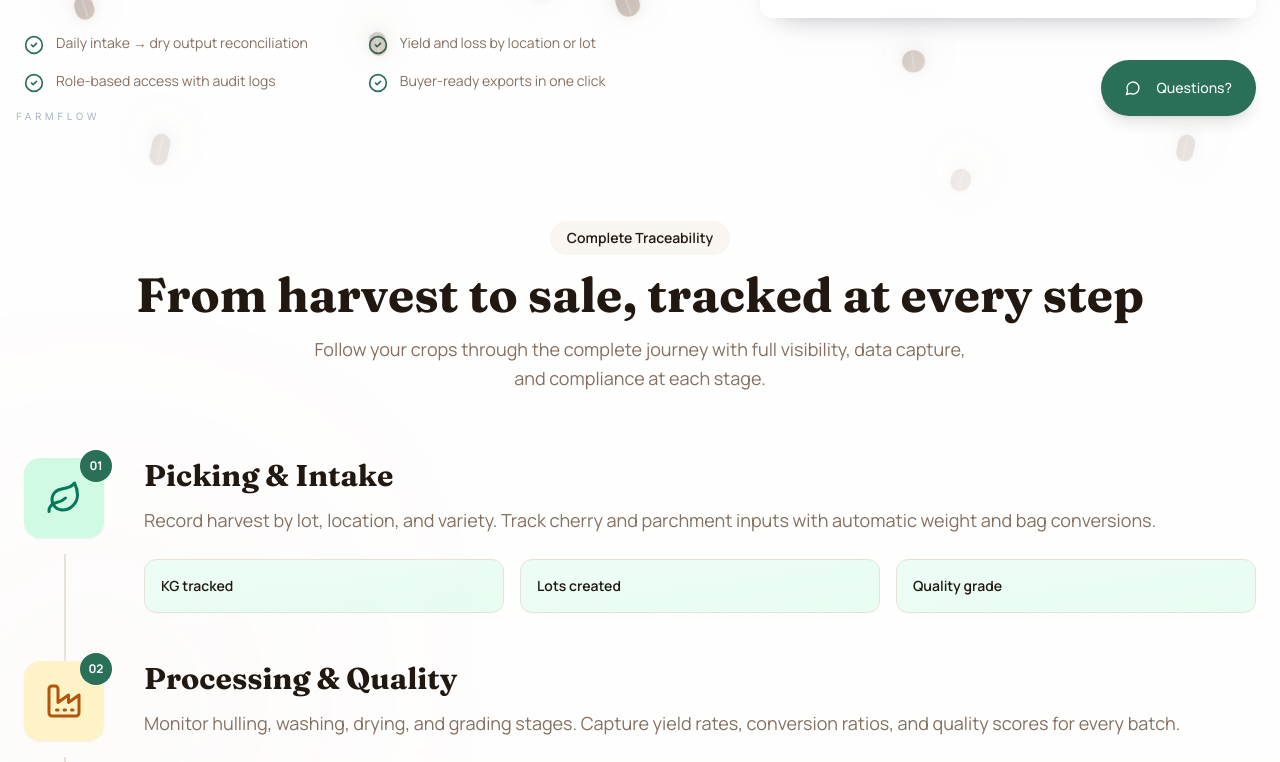
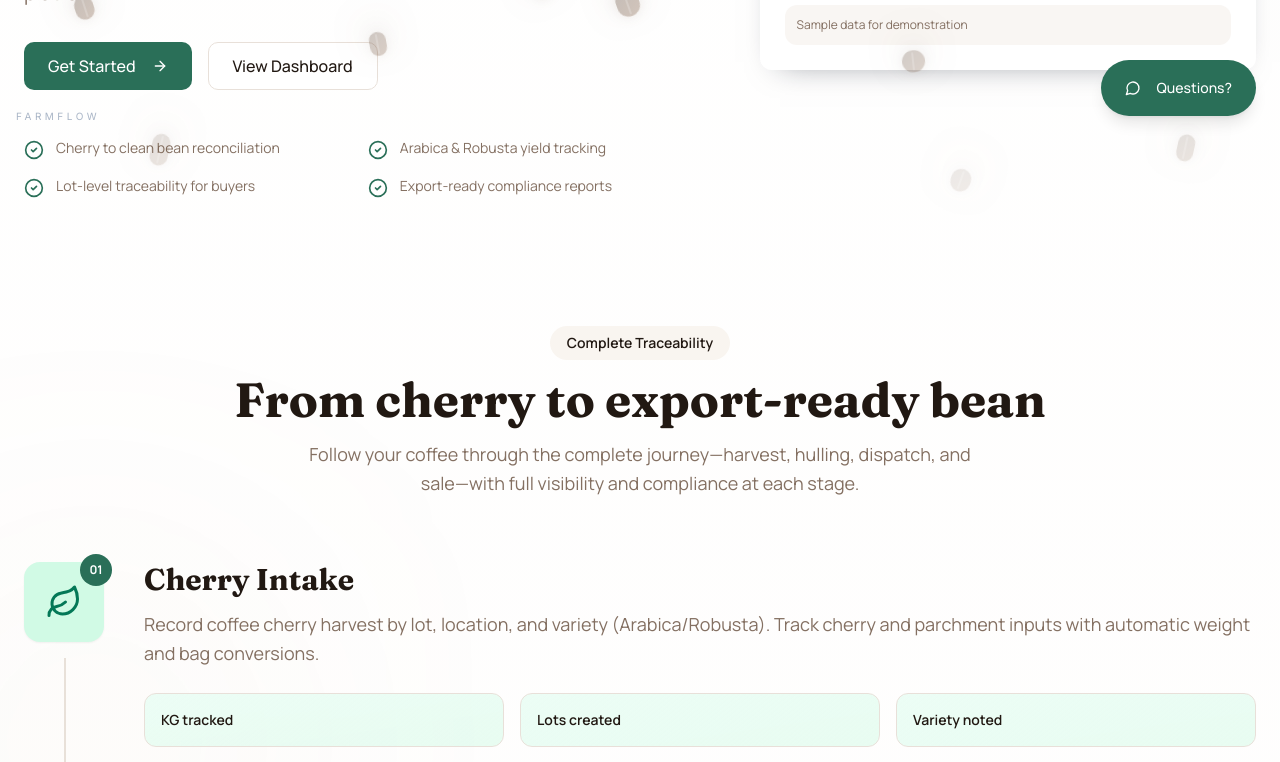
Before and after one commit to niksr4/farmflow, a Next.js app: page / in a window 1280 px wide. Shown: the part 660-1422 px from the top of the page. Built offline with nearby package versions, Linux system fonts and the light colour scheme.

Commit message:
feat: refocus landing page on coffee with future crop mentions
Update hero, journey steps, and features to coffee-centric focus
Add note for future crop modules.

Co-authored-by: nikhilc <208674282+niksr4@users.noreply.github.com>

```diff
--- a/components/landing-page.tsx
+++ b/components/landing-page.tsx
@@ -14,23 +14,23 @@ const body = Manrope({ subsets: ["latin"], weight: ["400", "500", "600", "700"]
 const JOURNEY_STEPS = [
   {
     step: "01",
-    title: "Picking & Intake",
-    description: "Record harvest by lot, location, and variety. Track cherry and parchment inputs with automatic weight and bag conversions.",
+    title: "Cherry Intake",
+    description: "Record coffee cherry harvest by lot, location, and variety (Arabica/Robusta). Track cherry and parchment inputs with automatic weight and bag conversions.",
     icon: Leaf,
     color: "from-emerald-50 to-emerald-100/50",
     iconBg: "bg-emerald-100",
     iconColor: "text-emerald-700",
-    metrics: ["KG tracked", "Lots created", "Quality grade"],
+    metrics: ["KG tracked", "Lots created", "Variety noted"],
   },
   {
     step: "02",
-    title: "Processing & Quality",
-    description: "Monitor hulling, washing, drying, and grading stages. Capture yield rates, conversion ratios, and quality scores for every batch.",
+    title: "Hulling & Grading",
+    description: "Monitor coffee processing through hulling, washing, drying, and grading. Capture parchment-to-clean bean yields, conversion ratios, and quality scores for every batch.",
     icon: Factory,
     color: "from-amber-50 to-amber-100/50",
     iconBg: "bg-amber-100",
     iconColor: "text-amber-700",
-    metrics: ["Yield %", "Loss tracking", "Processing stage"],
+    metrics: ["Yield %", "Grade assigned", "Processing loss"],
   },
   {
     step: "03",
@@ -56,32 +56,32 @@ const JOURNEY_STEPS = [
 
 const HIGHLIGHTS = [
   {
-    title: "Lot-to-Buyer Traceability",
-    description: "Every KG and bag is linked from intake to dispatch with a clean audit trail.",
+    title: "Complete Coffee Traceability",
+    description: "Track every KG from cherry intake to clean bean dispatch with a verifiable audit trail for buyers.",
     icon: Shield,
   },
   {
-    title: "Inventory & Loss Control",
-    description: "Live stock, movement history, and loss signals across every location.",
+    title: "Arabica & Robusta Management",
+    description: "Separate tracking for varieties with cherry, parchment, and clean bean stock across locations.",
     icon: Leaf,
   },
   {
-    title: "Processing Yield Clarity",
-    description: "Track parchment vs cherry yields and spot conversion drops early.",
+    title: "Hulling & Yield Precision",
+    description: "Monitor parchment-to-clean bean conversion rates and spot processing losses by lot and stage.",
     icon: Sparkles,
   },
   {
-    title: "Dispatch + Sales Reconciliation",
-    description: "Know what left the gate, what arrived, and what is still available.",
+    title: "Dispatch & Export Records",
+    description: "Generate buyer-ready dispatch notes with bag counts, weights, and delivery confirmation.",
     icon: Truck,
   },
 ]
 
 const BULLETS = [
-  "Daily intake → dry output reconciliation",
-  "Yield and loss by location or lot",
-  "Role-based access with audit logs",
-  "Buyer-ready exports in one click",
+  "Cherry to clean bean reconciliation",
+  "Arabica & Robusta yield tracking",
+  "Lot-level traceability for buyers",
+  "Export-ready compliance reports",
 ]
 
 const CONTROL_SIGNALS = [
@@ -139,8 +139,8 @@ const PRICING_TIERS = [
   {
     name: "Operations",
     price: "₹18,900",
-    description: "Add dispatch + sales reconciliation for commercial scale.",
-    modules: ["Core +", "Dispatch", "Sales", "Rainfall", "Pepper"],
+    description: "Add dispatch + sales reconciliation for commercial coffee estates.",
+    modules: ["Core +", "Dispatch", "Sales", "Rainfall", "Labor Tracking"],
     highlight: "Most popular",
   },
   {
@@ -157,7 +157,7 @@ const CHATBOT_FAQS = [
     id: "capabilities",
     question: "What can FarmFlow track?",
     answer:
-      "Inventory, processing, dispatch, sales, labor, and audits across locations. It supports Arabica/Robusta, parchment/cherry outputs, and KG ↔ bag conversion.",
+      "Coffee inventory, hulling/processing, dispatch, sales, labor, and audits across locations. Full support for Arabica/Robusta varieties, cherry/parchment/clean bean stages, and KG ↔ bag conversion.",
   },
   {
     id: "pricing",
@@ -393,13 +393,13 @@ export default function LandingPage() {
           <section className="mx-auto mt-16 w-full max-w-7xl grid gap-16 lg:grid-cols-[1.15fr_0.85fr] items-center sm:mt-24">
             <div className="space-y-8 rise-in">
               <Badge variant="secondary" className="text-sm px-4 py-1.5 font-medium">
-                Farm Operations Platform
+                Coffee Estate Operations Platform
               </Badge>
               <h1 className={`${display.className} text-5xl md:text-7xl font-bold leading-[1.1] text-balance`}>
-                Track every kilogram from field to buyer
+                Track every kilogram of coffee from cherry to buyer
               </h1>
               <p className="text-xl leading-relaxed text-muted-foreground">
-                Complete traceability for specialty crops. From harvest intake through processing, dispatch, and final sale—all in one unified platform.
+                Complete traceability for Arabica and Robusta estates. From harvest intake through hulling, grading, dispatch, and final sale—all in one unified platform.
               </p>
               <div className="flex flex-wrap items-center gap-4">
                 <Button size="lg" asChild className="h-12 px-6 text-base">
@@ -457,10 +457,10 @@ export default function LandingPage() {
                 Complete Traceability
               </Badge>
               <h2 className={`${display.className} text-4xl md:text-5xl font-bold text-balance`}>
-                From harvest to sale, tracked at every step
+                From cherry to export-ready bean
               </h2>
               <p className="text-lg text-muted-foreground max-w-2xl mx-auto leading-relaxed">
-                Follow your crops through the complete journey with full visibility, data capture, and compliance at each stage.
+                Follow your coffee through the complete journey—harvest, hulling, dispatch, and sale—with full visibility and compliance at each stage.
               </p>
             </div>
 
@@ -569,9 +569,9 @@ export default function LandingPage() {
 
         <section id="features" className="mx-auto mt-32 w-full max-w-7xl space-y-12 scroll-mt-24">
           <div className="text-center space-y-4">
-            <h2 className={`${display.className} text-4xl md:text-5xl font-bold`}>Powerful features for modern estates</h2>
+            <h2 className={`${display.className} text-4xl md:text-5xl font-bold`}>Built for coffee estate operations</h2>
             <p className="text-lg text-muted-foreground max-w-2xl mx-auto">
-              Built for operations, compliance, and complete buyer transparency
+              Everything you need for coffee processing, compliance, and buyer transparency
             </p>
           </div>
           <div className="grid gap-6 md:grid-cols-2">
@@ -781,7 +781,7 @@ export default function LandingPage() {
                 <p className="text-base font-bold">FarmFlow</p>
               </div>
               <p className="text-sm text-muted-foreground max-w-sm">
-                Modern operations platform for specialty crop estates
+                Modern operations platform for coffee estates. Pepper, tea, and spice modules coming soon.
               </p>
             </div>
             <div className="flex flex-wrap gap-x-8 gap-y-3 text-sm">
```
